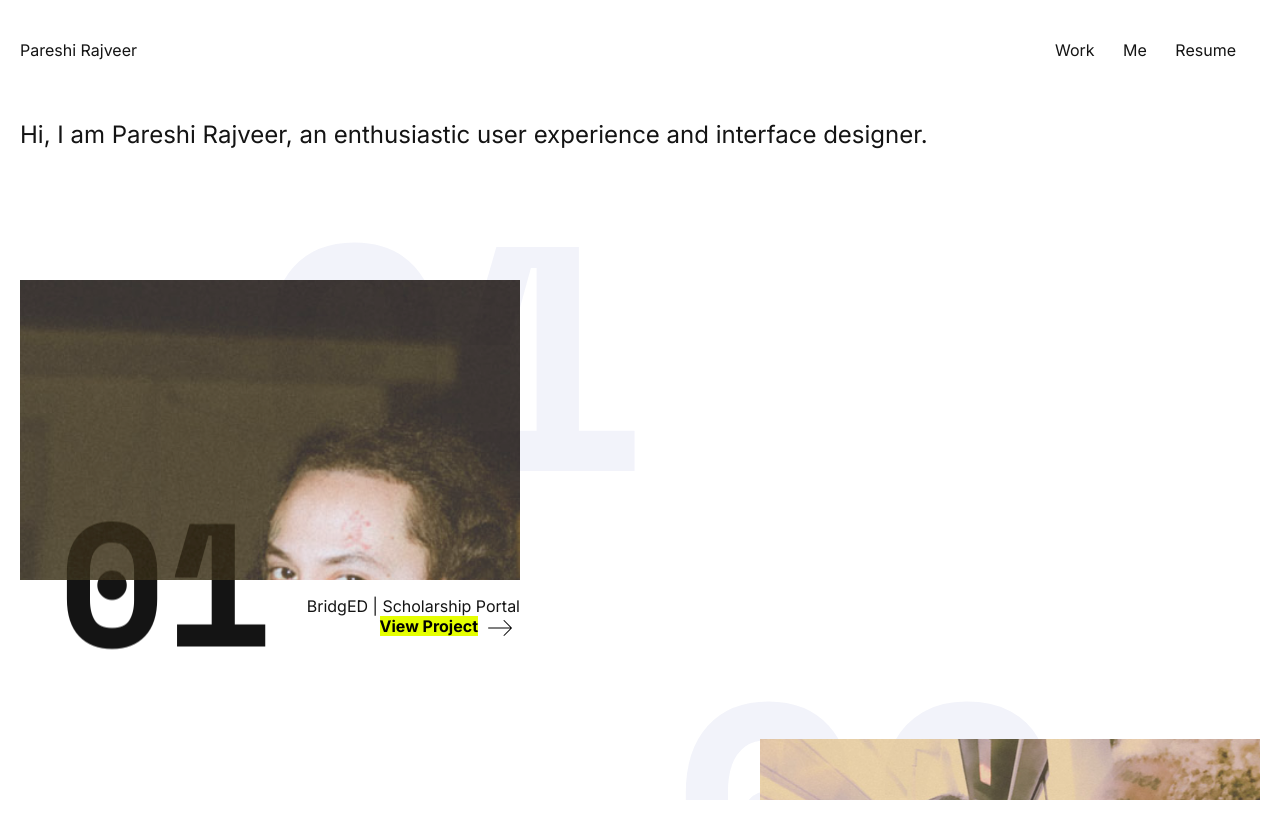
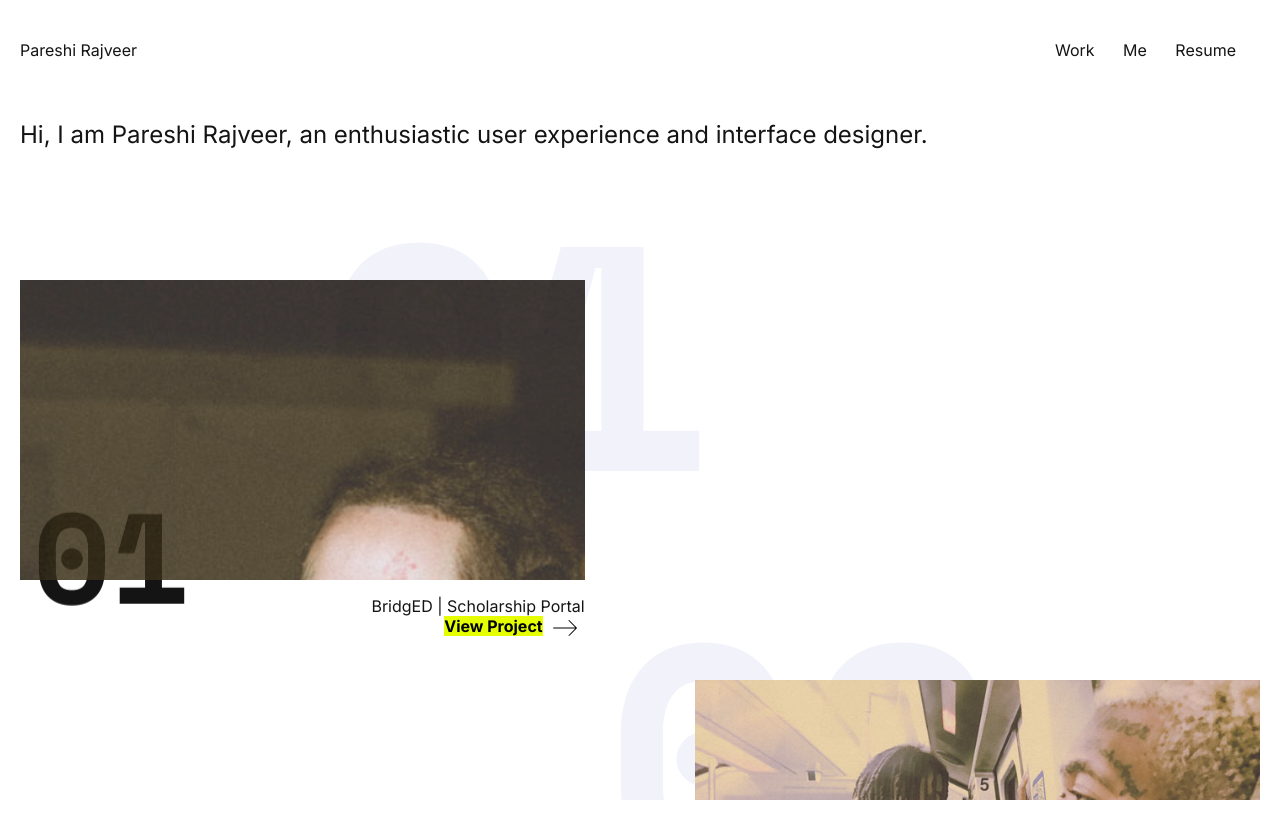
Before and after one commit to pareshi/pareshi, a plain HTML site: page index.html in a window 1280 px wide. Drawn offline with nearby package versions, Linux system fonts and the light colour scheme; a web font is replaced by a local one.

Commit message:
Image size updated

```diff
--- a/scss/_base.scss
+++ b/scss/_base.scss
@@ -17,7 +17,7 @@ html, body{
 }
 
 #wrapper{
-    max-width: 1280px;
+    max-width:1366px;
     margin:0 auto;
     padding: 20px;
 }
--- a/scss/_navbar.scss
+++ b/scss/_navbar.scss
@@ -1,7 +1,7 @@
 .navbar{
     display: grid;
     grid-template-areas: "title link";
-    max-width: 1280px;
+    max-width: 1366px;
     margin: 5vh auto;
     padding: 0 20px;
     background-color: transparent;
--- a/scss/_smoothscroll.scss
+++ b/scss/_smoothscroll.scss
@@ -1,14 +1,14 @@
 .demo-1 {
     --blendmode-title:exclusion;
     --imgwidthmax: 300px;
-	--aspect-ratio: 5/3;
+	--aspect-ratio: 32/17;
     --size-title: 15vw;
     --overflow: 40px;
 }
 
 .page {
     display: grid;
-	max-width: 1280px;
+	max-width: 1366px;
     margin: 0 auto;
     padding: 20px;
 	grid-template-columns: 100%;
@@ -48,7 +48,7 @@
 	max-width: 100%;
 	position: relative;
 	will-change: transform;
-	margin-bottom: 10vh;
+	margin-bottom: 5vh;
 	display: grid;
 	grid-template-columns: 50% 50%;
 }
@@ -157,8 +157,8 @@
 
 .content__item-title {
 	position: relative;
-	font-size: 175px;
-    padding: 0 3vw;
+	font-size: 10vw;
+    padding: 0 1vw;
     font-family: $other;
     color: $text-col;
 	margin: calc(var(--size-title) * -1/2) 0 0 0;
@@ -209,7 +209,8 @@
     align-self: start;
     padding: 0 2rem;
     width: 250px;
-    font-size: 0.9rem;
+	font-size: 0.9rem;
+
 }
 
 .content__item--expand:nth-child(even) .content__item-description {
```
Also changed, not shown: css/main.css, dist/css/main.min.css, 2 other files.
